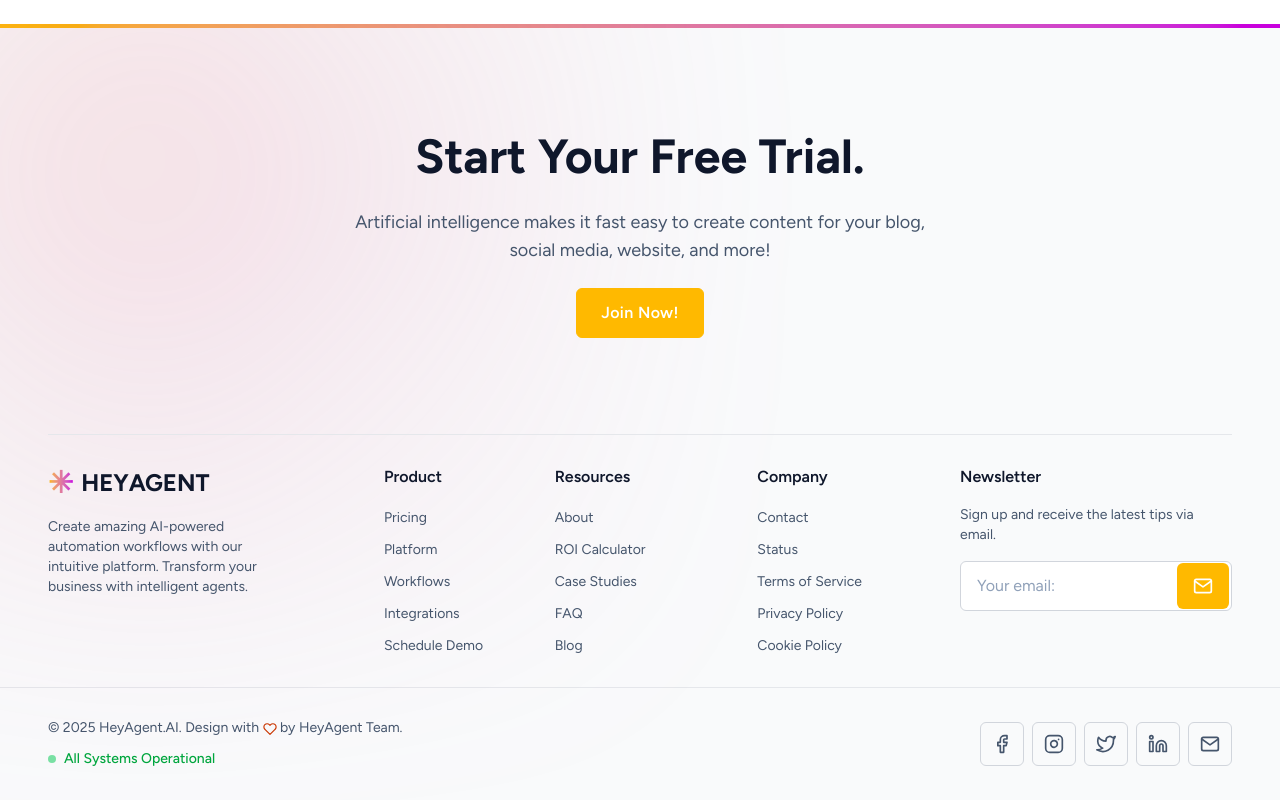
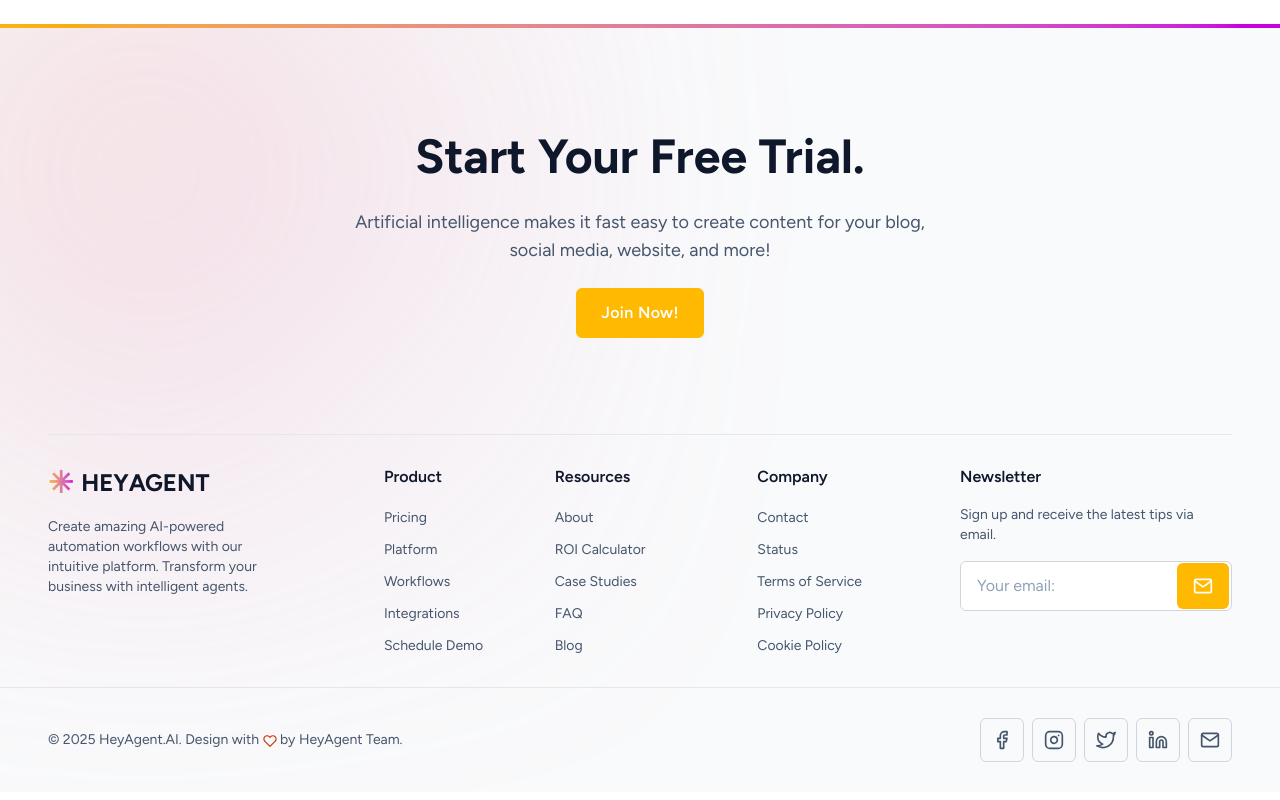
Before and after one commit to heyagent/heyagent, a Next.js app in the folder heyagent-app/: page / in a window 1280 px wide. Shown: the part 8645-9445 px from the top of the page. Built offline with nearby package versions, Linux system fonts and the light colour scheme; no server answers.

Commit message:
fix: remove status indicator from footer
- Remove unprofessional-looking status indicator when services are failing
- Clean up footer to focus on essential links and information

```diff
--- a/heyagent-app/components/Footer.tsx
+++ b/heyagent-app/components/Footer.tsx
@@ -11,7 +11,6 @@ import Logo from "@/components/shared/Logo";
 import FooterLinkSection from "@/components/footer/FooterLinkSection";
 import SocialLink from "@/components/footer/SocialLink";
 import NewsletterForm from "@/components/footer/NewsletterForm";
-import StatusIndicator from "@/components/StatusIndicator";
 
 export default function Footer() {
   return (
@@ -130,11 +129,6 @@ export default function Footer() {
                 </a>
                 .
               </p>
-              <div className="mt-2">
-                <Link href="/status" className="inline-flex items-center hover:text-amber-400 transition-colors">
-                  <StatusIndicator />
-                </Link>
-              </div>
             </div>
 
             {/* Social Links - Right */}
```
